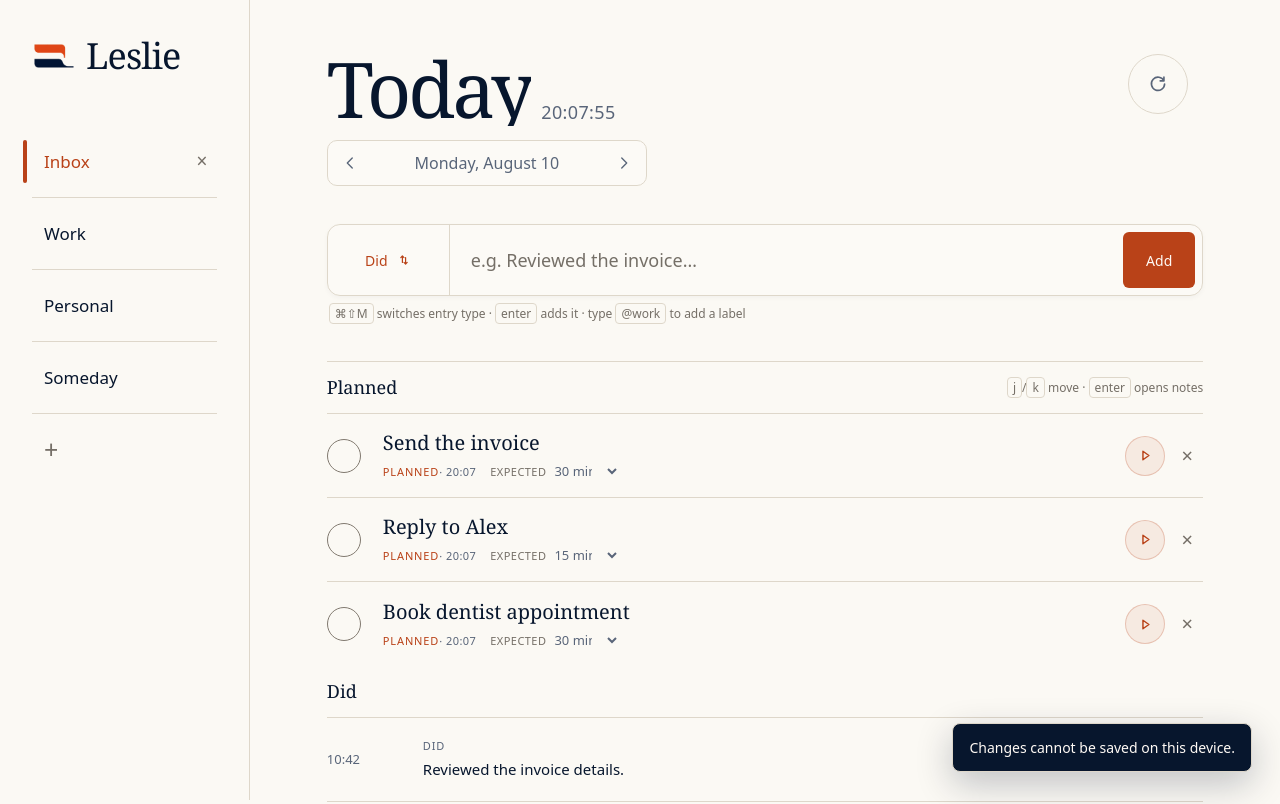
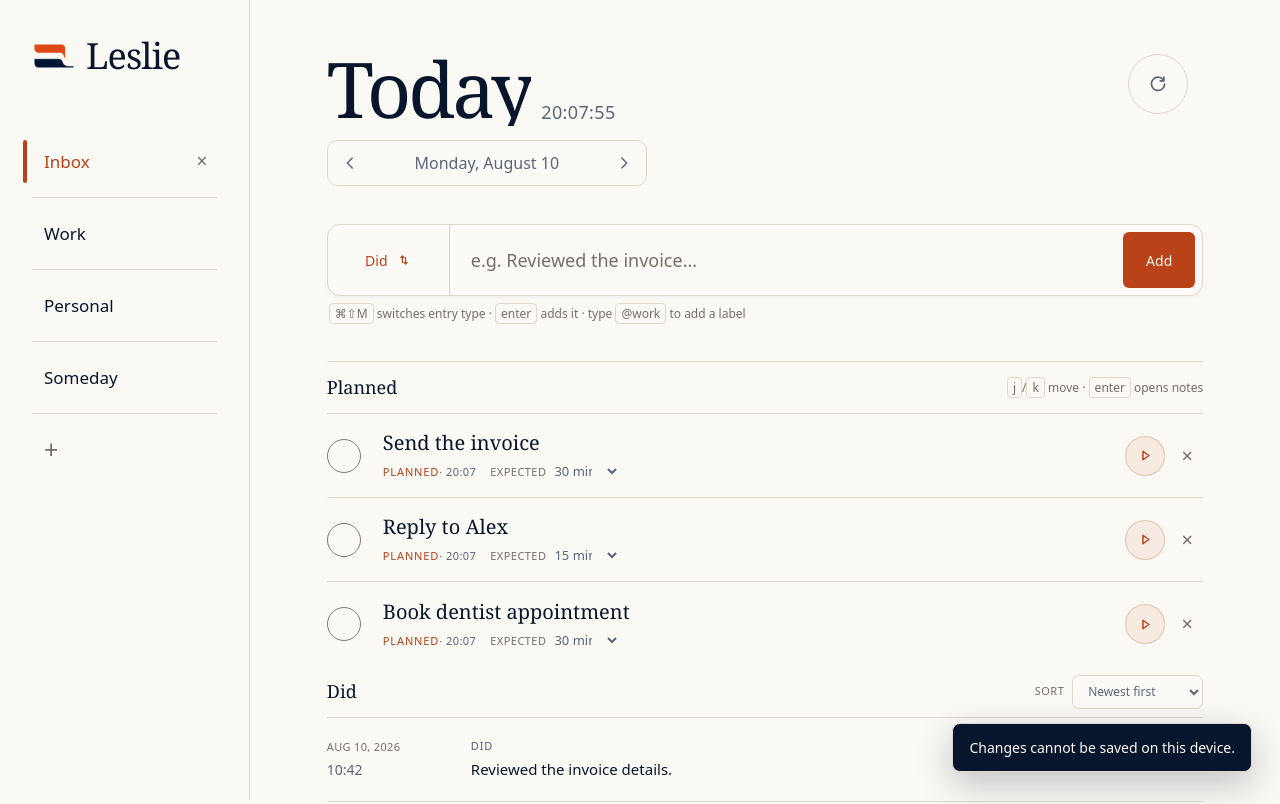
Before and after one commit to thoriqakbar0/leslie, a React (Vite) app: page / in a window 1280 px wide. Shown: the top 804 px of the page. Built offline with nearby package versions, Linux system fonts and the light colour scheme; what chrono-node would draw is missing.

Commit message:
feat(activity): date and sort completed work

```diff
--- a/src/components/ActivityFeed.tsx
+++ b/src/components/ActivityFeed.tsx
@@ -1,4 +1,4 @@
-import { useEffect } from "react";
+import { useEffect, useMemo, useState } from "react";
 import { parseEntryLabels } from "../entry-labels";
 import { ESTIMATE_OPTIONS, formatCompactTime, formatDuration, parseEstimate } from "../model";
 import type { EstimateMinutes, PlannedItem, TimeScale, WorkLogEntry } from "../model";
@@ -18,6 +18,14 @@ interface ActivityFeedProps {
   readonly onRemoveWorkLog: (id: string) => void;
   readonly onTogglePlaying: (id: string) => void;
 }
+
+type WorkLogSort = "newest" | "oldest";
+
+const workLogDateFormatter = new Intl.DateTimeFormat(undefined, {
+  day: "numeric",
+  month: "short",
+  year: "numeric",
+});
 
 function PlayIcon({ isPlaying }: { readonly isPlaying: boolean }) {
   return isPlaying ? (
@@ -64,6 +72,17 @@ export function ActivityFeed({
   onRemoveWorkLog,
   onTogglePlaying,
 }: ActivityFeedProps) {
+  const [workLogSort, setWorkLogSort] = useState<WorkLogSort>("newest");
+  const sortedWorkLog = useMemo(
+    () =>
+      [...workLog].sort((left, right) =>
+        workLogSort === "newest"
+          ? right.createdAt - left.createdAt
+          : left.createdAt - right.createdAt,
+      ),
+    [workLog, workLogSort],
+  );
+
   useEffect(() => {
     function navigatePlannedTasks(event: KeyboardEvent) {
       if (
@@ -258,16 +277,34 @@ export function ActivityFeed({
       </span>
 
       <section aria-labelledby="did-section-title" className="activity-group">
-        <header className="activity-group-header activity-group-header-simple">
+        <header className="activity-group-header did-header">
           <h2 id="did-section-title">Did</h2>
+          {workLog.length > 1 ? (
+            <label className="did-sort">
+              <span>Sort</span>
+              <select
+                aria-label="Sort completed work"
+                onChange={(event) => {
+                  const nextSort = event.target.value;
+                  if (nextSort === "newest" || nextSort === "oldest") setWorkLogSort(nextSort);
+                }}
+                value={workLogSort}
+              >
+                <option value="newest">Newest first</option>
+                <option value="oldest">Oldest first</option>
+              </select>
+            </label>
+          ) : null}
         </header>
 
-        {workLog.map((entry) => {
+        {sortedWorkLog.map((entry) => {
           const labeledNote = parseEntryLabels(entry.note);
+          const entryDate = new Date(entry.createdAt);
           return (
             <article className="activity-row log-row" key={entry.id}>
-              <time dateTime={new Date(entry.createdAt).toISOString()}>
-                {formatCompactTime(entry.createdAt)}
+              <time className="log-date" dateTime={entryDate.toISOString()}>
+                <span>{workLogDateFormatter.format(entryDate)}</span>
+                <strong>{formatCompactTime(entry.createdAt)}</strong>
               </time>
               <div className="activity-copy">
                 <span className="activity-kind">Did</span>
--- a/src/index.css
+++ b/src/index.css
@@ -1069,6 +1069,42 @@ kbd {
   justify-content: flex-start;
 }
 
+.did-header {
+  justify-content: space-between;
+}
+
+.did-sort {
+  display: inline-flex;
+  align-items: center;
+  gap: 8px;
+  color: var(--faint);
+  font-size: 11px;
+  letter-spacing: 0.04em;
+  text-transform: uppercase;
+}
+
+.did-sort select {
+  height: 34px;
+  padding: 0 30px 0 11px;
+  border: 1px solid var(--line);
+  border-radius: 7px;
+  background-color: var(--capture-surface);
+  color: var(--muted);
+  font-size: 12px;
+  letter-spacing: 0;
+  text-transform: none;
+  cursor: pointer;
+  transition-property: border-color, background-color, color;
+  transition-duration: 120ms;
+  transition-timing-function: ease-out;
+}
+
+.did-sort select:hover {
+  border-color: color-mix(in srgb, var(--accent) 35%, var(--line));
+  background-color: var(--selected);
+  color: var(--accent);
+}
+
 .activity-feed-empty {
   border-bottom: 1px solid var(--line);
 }
@@ -1146,7 +1182,7 @@ kbd {
 }
 
 .log-row {
-  grid-template-columns: 78px minmax(0, 1fr) 36px;
+  grid-template-columns: 126px minmax(0, 1fr) 36px;
 }
 
 .task-check {
@@ -1344,6 +1380,25 @@ kbd {
 .log-row time {
   font-size: 13px;
   font-variant-numeric: tabular-nums;
+}
+
+.log-date span,
+.log-date strong {
+  display: block;
+}
+
+.log-date span {
+  color: var(--faint);
+  font-size: 11px;
+  letter-spacing: 0.03em;
+  text-transform: uppercase;
+}
+
+.log-date strong {
+  margin-top: 3px;
+  color: var(--muted);
+  font-size: 14px;
+  font-weight: 500;
 }
 
 .estimate-select {
@@ -1651,6 +1706,18 @@ input:focus-visible {
     gap: 12px;
   }
 
+  .log-row {
+    grid-template-columns: 92px minmax(0, 1fr) 32px;
+    gap: 12px;
+  }
+
+  .log-date span {
+    max-width: 88px;
+    overflow: hidden;
+    text-overflow: ellipsis;
+    white-space: nowrap;
+  }
+
   .activity-copy strong {
     white-space: normal;
   }
```
Also changed, not shown: 1 other file (tests, documents, lock files or other folders).
